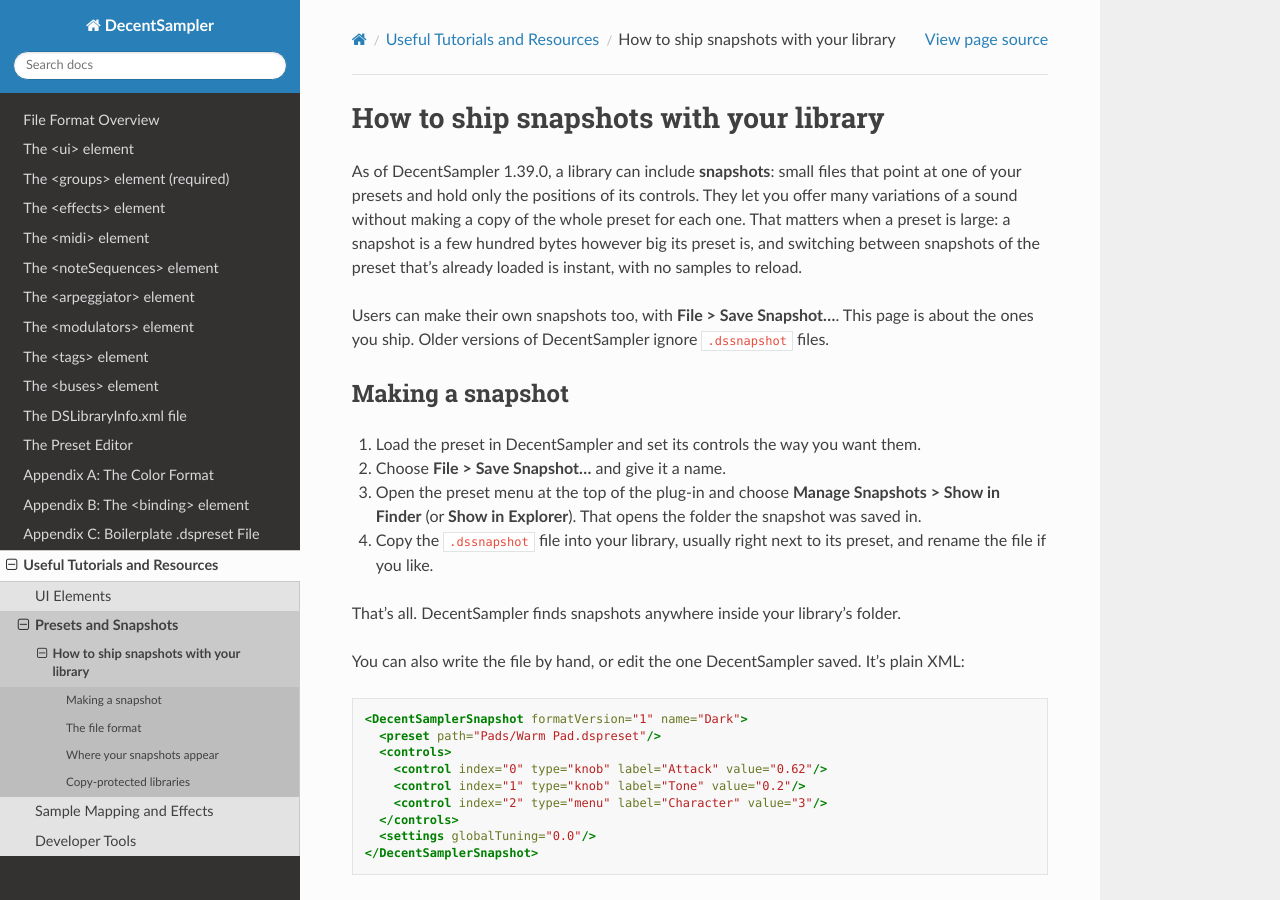
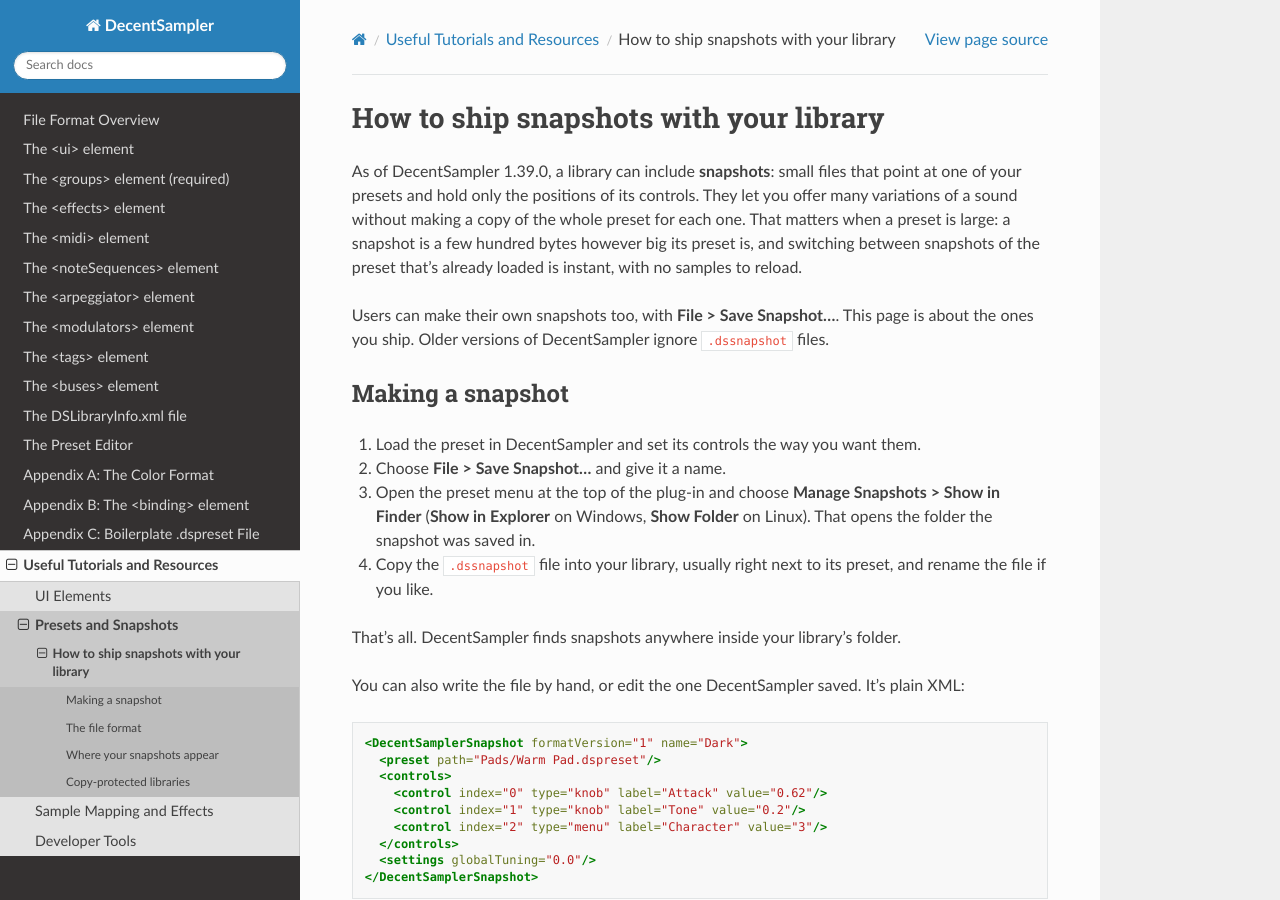
Before and after one commit to DecentSamples/DecentSampler-Developers-Guide, a Sphinx documentation site: the page built from docs/source/topic-snapshots.md, in a window 1280 px wide and 900 px high. Built offline with Sphinx 7.4.7 and the Read the Docs theme 3.1.0, drawn with Linux system fonts in a browser that asks for light colours.

Commit message:
0000509: Name the Linux Show Folder item

```diff
--- a/docs/source/topic-snapshots.md
+++ b/docs/source/topic-snapshots.md
@@ -9,7 +9,7 @@
 
 1. Load the preset in DecentSampler and set its controls the way you want them.
 2. Choose **File > Save Snapshot...** and give it a name.
-3. Open the preset menu at the top of the plug-in and choose **Manage Snapshots > Show in Finder** (or **Show in Explorer**). That opens the folder the snapshot was saved in.
+3. Open the preset menu at the top of the plug-in and choose **Manage Snapshots > Show in Finder** (**Show in Explorer** on Windows, **Show Folder** on Linux). That opens the folder the snapshot was saved in.
 4. Copy the `.dssnapshot` file into your library, usually right next to its preset, and rename the file if you like.
 
 That's all. DecentSampler finds snapshots anywhere inside your library's folder.
```
